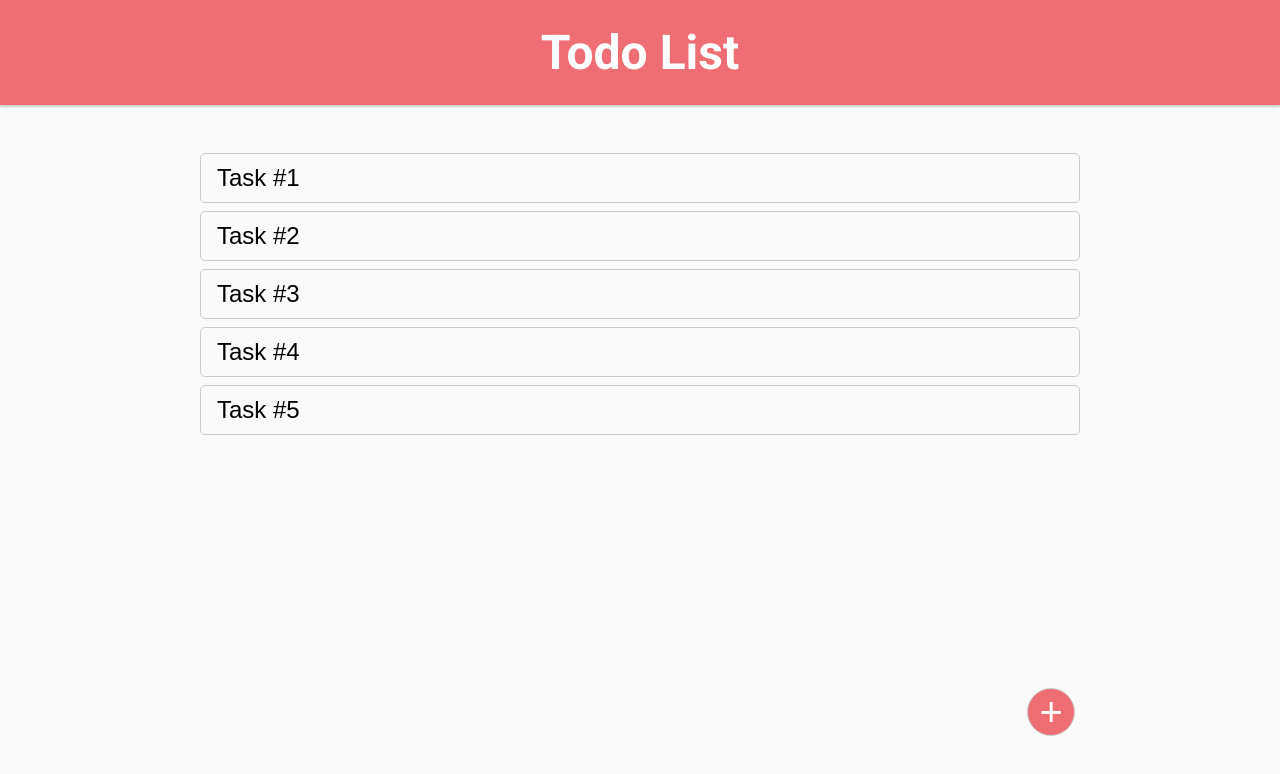
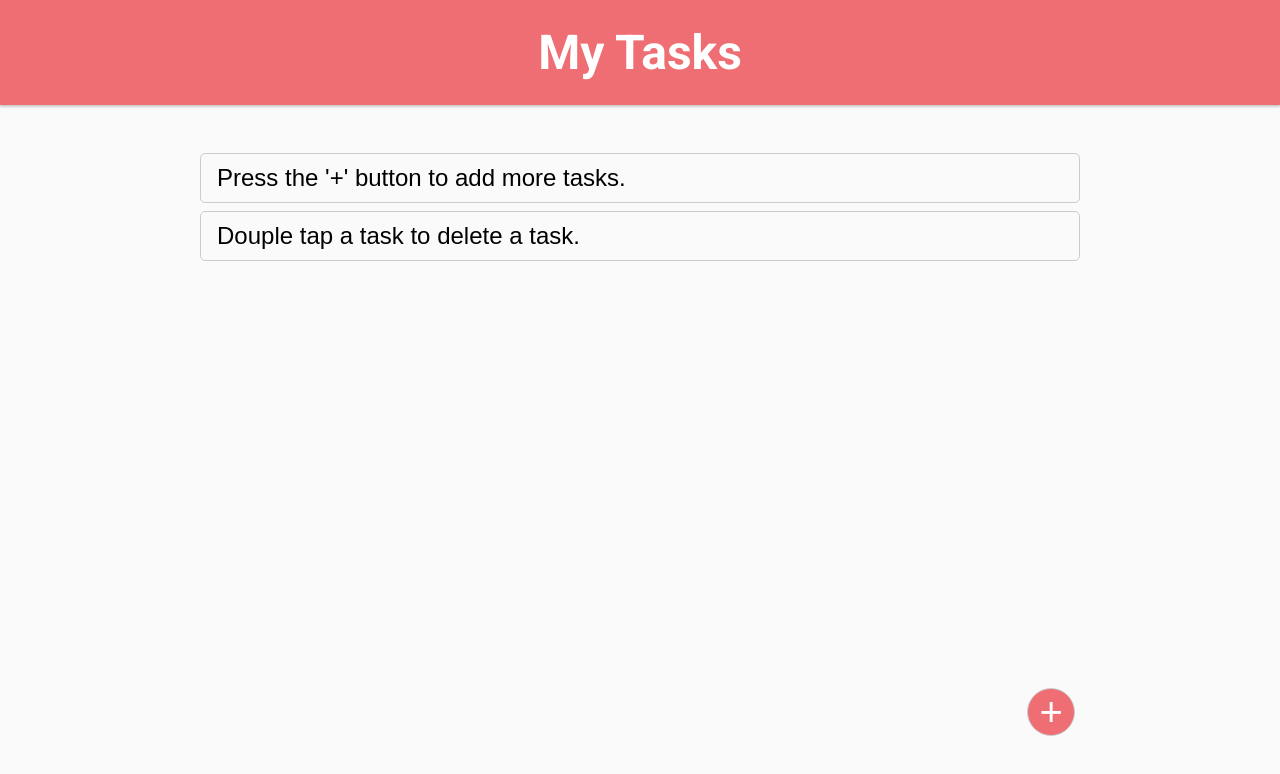
Before and after one commit to niftytyro/Todo-App-with-React, a React (Create React App) app: page / in a window 1280 px wide. Shown: the top 774 px of the page. Built offline with nearby package versions, Linux system fonts and the light colour scheme.

Commit message:
final version to deploy

```diff
--- a/src/App.js
+++ b/src/App.js
@@ -6,7 +6,10 @@ import AddTodoComponent from "./Components/AddTodo";
 
 class App extends Component {
   state = {
-    tasks: ["Task #1", "Task #2", "Task #3", "Task #4", "Task #5"],
+    tasks: [
+      "Press the '+' button to add more tasks.",
+      "Douple tap a task to delete a task.",
+    ],
   };
 
   deleteTask = (index) => {
--- a/src/Components/HeaderComponent.js
+++ b/src/Components/HeaderComponent.js
@@ -2,7 +2,7 @@ import React from "react";
 import "./Header.css";
 
 const header = () => {
-  return <div className="App-header">Todo List</div>;
+  return <div className="App-header">My Tasks</div>;
 };
 
 export default header;
```
